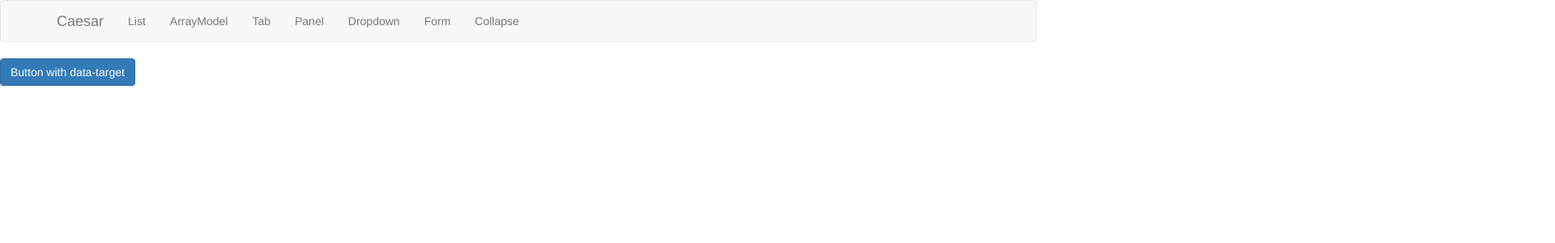
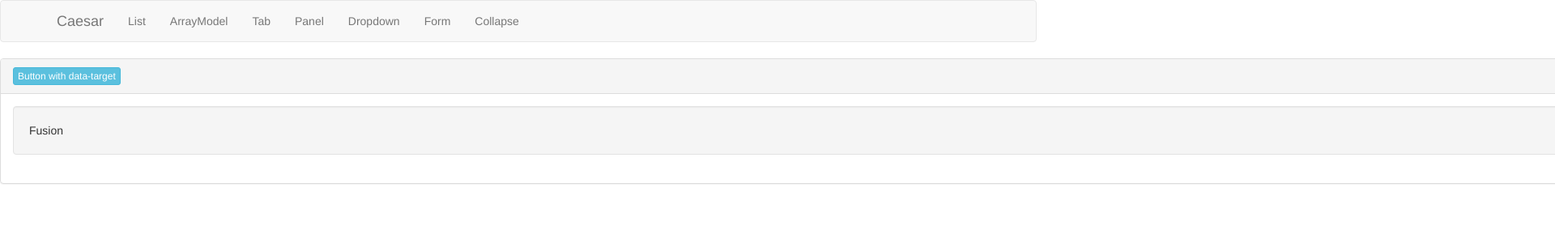
Before and after one commit to smalnote/caesar, an Angular app: page /collapse in a window 1280 px wide. Shown: the top 300 px of the page at 81% size, 1920 px wide, since content can reach past the window. Built offline with nearby package versions, Linux system fonts and the light colour scheme.

Commit message:
add collapse

```diff
--- a/src/app/collapse/collapse.component.css
+++ b/src/app/collapse/collapse.component.css
@@ -0,0 +1,7 @@
+.panel {
+  width: max-content;
+}
+
+.well {
+  min-width: 2048px;
+}
--- a/src/app/collapse/collapse.component.html
+++ b/src/app/collapse/collapse.component.html
@@ -1,4 +1,8 @@
-<button class="btn btn-primary" type="button" (click)="visible = !visible"> Button with data-target </button>
-<div [class.collapse.in]="visible" [class.collapse]="!visible">
-  <div class="well"> Fusion </div>
+<div class="panel panel-default">
+  <div class="panel-heading">
+    <button class="btn btn-xs btn-info" type="button" (click)="visible = !visible"> Button with data-target </button>
+  </div>
+  <div class="panel-body" [class.collapse.in]="visible" [class.collapse]="!visible">
+    <div class="well"> Fusion </div>
+  </div>
 </div>
--- a/src/app/collapse/collapse.component.ts
+++ b/src/app/collapse/collapse.component.ts
@@ -7,6 +7,8 @@ import { Component, OnInit } from '@angular/core';
 })
 export class CollapseComponent implements OnInit {
 
+  visible = true;
+
   constructor() { }
 
   ngOnInit() {
```
